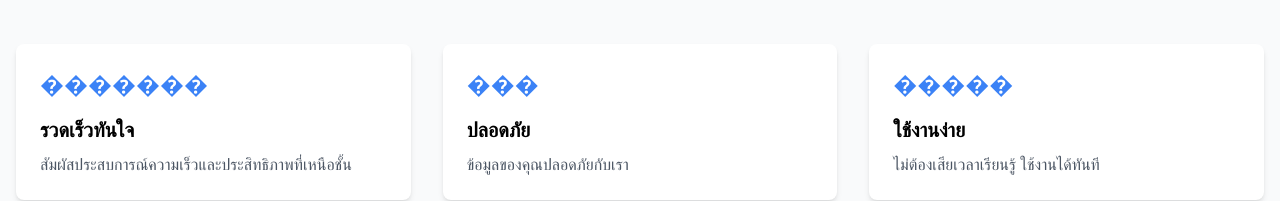
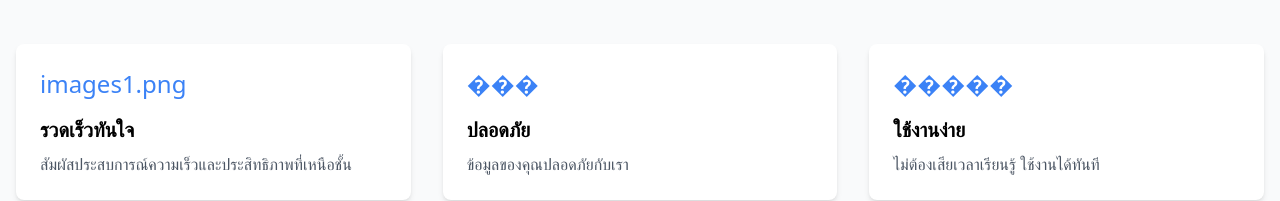
Before and after one commit to 66160008/product-landing-page, a plain HTML site: page index.html in a window 1280 px wide. Shown: the part 536-737 px from the top of the page. Drawn offline with nearby package versions, Linux system fonts and the light colour scheme.

Commit message:
เพิ่มสวนแสดงคุณสมบัติพร้อมการ์ด

```diff
--- a/index.html
+++ b/index.html
@@ -49,7 +49,7 @@
         <div class="grid grid-cols-1 md:grid-cols-3 gap-8">
         <!-- คุณสมบัติที่ 1 -->
         <div class="bg-white p-6 rounded-lg shadow-md">
-        <div class="text-blue-500 text-2xl mb-4">�������</div>
+        <div class="text-blue-500 text-2xl mb-4">images1.png</div>
         <h3 class="font-bold text-xl mb-2">รวดเร็วทันใจ</h3>
         <p class="text-gray-600">สัมผัสประสบการณ์ความเร็วและประสิทธิภาพที่เหนือชั้น</p>
         </div>
```
Also changed, not shown: images1.png (added).
